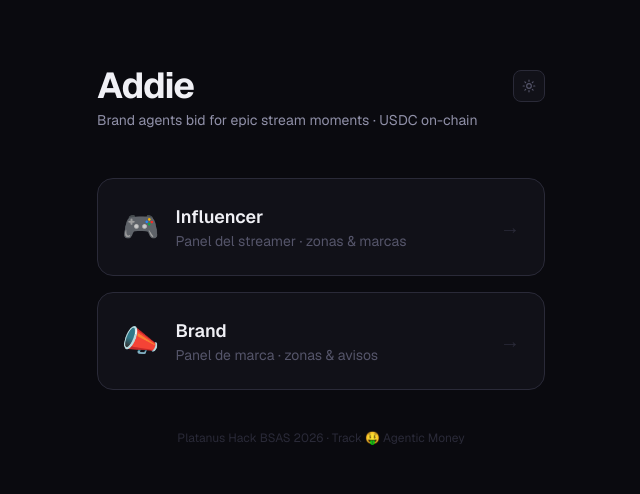
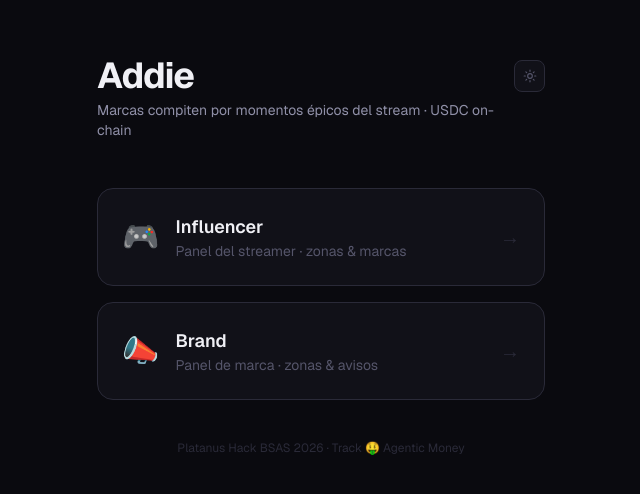
Before and after one commit to platanus-hack/platanus-hack-26-ar-team-2, a Next.js app in the folder apps/web/: page / in a window 1280 px wide. Shown: the part 144-638 px from the top of the page, without its empty margins (319-959 px from the left). Built offline with nearby package versions, Linux system fonts and the light colour scheme.

Commit message:
fix: remove 'bid' from home subtitle

```diff
--- a/apps/web/src/app/page.tsx
+++ b/apps/web/src/app/page.tsx
@@ -10,7 +10,7 @@ export default function Home() {
           <div>
             <h1 className="text-4xl font-bold tracking-tight">Addie</h1>
             <p className="text-[var(--text-2)] mt-1 text-sm">
-              Brand agents bid for epic stream moments · USDC on-chain
+              Marcas compiten por momentos épicos del stream · USDC on-chain
             </p>
           </div>
           <ThemeToggle className="mt-1" />
```
